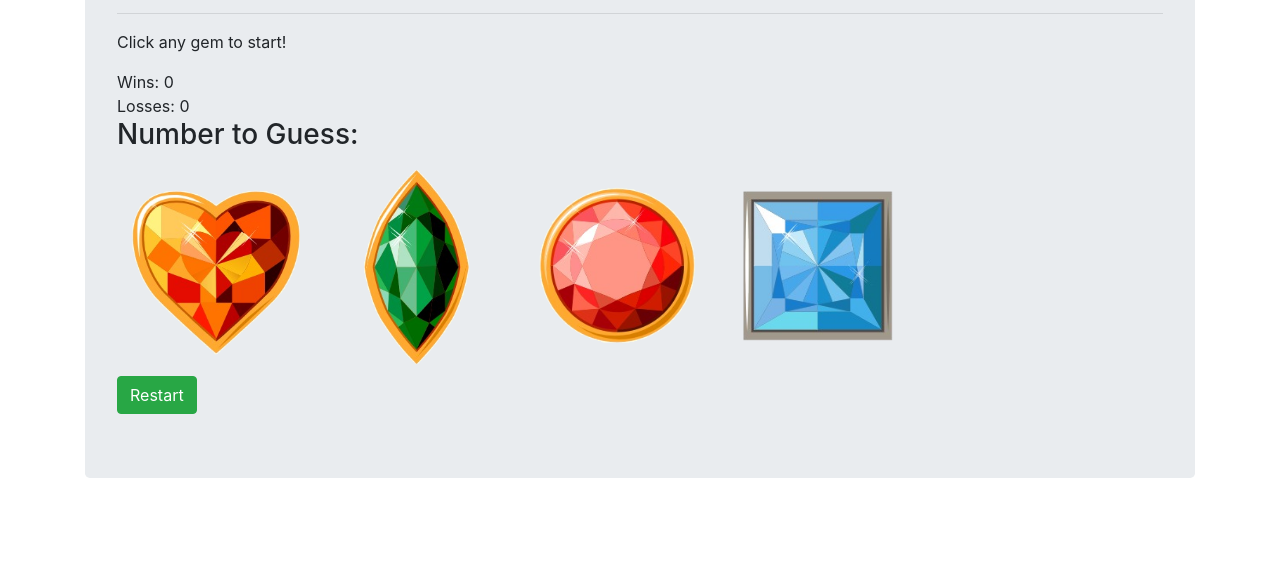
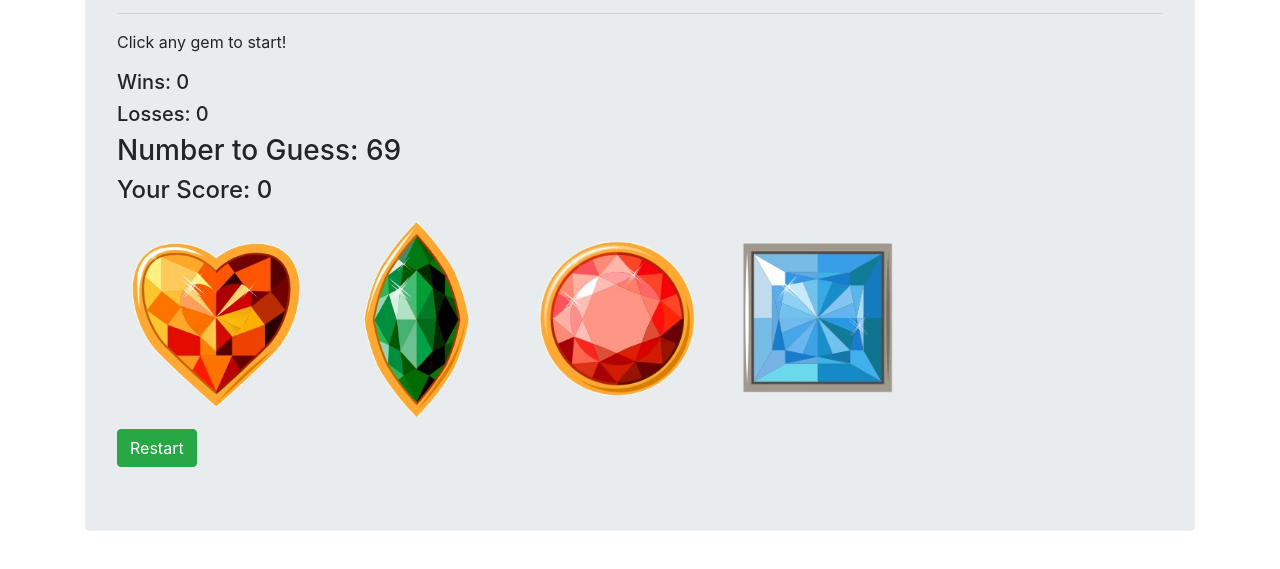
Before and after one commit to brandonpc/unit-4-game, a plain HTML site: page index.html in a window 1280 px wide. Shown: the part 115-684 px from the top of the page. Drawn offline with nearby package versions, Linux system fonts and the light colour scheme.

Commit message:
the buttons work!

```diff
--- a/assets/javascript/game.js
+++ b/assets/javascript/game.js
@@ -10,49 +10,67 @@ $(document).ready(function () {
 
 
     // pushes to html
-    $(".winning-number").text(winningNumber);
-    // $(".user-total").text(userTotal);
-    // $(".wins").text(wins);
-    // $(".losses").text(losses);
+    function printStuff() {
+        $(".winning-number").text(winningNumber);
+        $(".user-total").text(userTotal);
+        $(".wins").text(wins);
+        $(".losses").text(losses);
+    }
 
     // randomly select a winningNumber between 19-120
     winningNumber = Math.floor(Math.random() * 120) + 19;
+    console.log(winningNumber);
 
     // randomly generate values for gems(x4) 1-12
-    gemPointValue = Math.floor(Math.random() * 12) + 1;
+    var gemPointValue = Math.floor(Math.random() * 12) + 1;
+    console.log(gemPointValue);
+
+    function randomGemValue() {
+        return Math.floor(Math.random() * 12) + 1;
+    }
 
     // variable to create gems (using images in folder: like in frige ex)
+    function initializeGemImage() {
+        for (var i = 0; i < gemArr.length; i++) {
+            var gemImage = $("<img>");
+            gemImage.addClass("gem-button");
+            gemImage.attr("data-gemvalue", randomGemValue());
+            gemImage.attr("src", gemArr[i]);
+            gemImage.attr("width", "200px");
+            $("#gem-buttons-make").append(gemImage);
+        }
+        // REMEMBER: it's not called yet.
+
+    }
+
+    initializeGemImage();
+
     function startGame() {
-        // start game with 0 wins/losses/userTotal?
+        // start game with 0 wins/losses/userTotal
         wins = 0;
         losses = 0;
         userTotal = 0;
 
-
-
-        for (var i = 0; i < gemArr.length; i++) {
-            var gemImage = $("<img>");
-            gemImage.addClass("gem-button");
-            gemImage.attr("data-gemValue", gemPointValue);
-            gemImage.attr("src", gemArr[i]);
-            gemImage.attr("width", "200px");
-            $("#gem-buttons").append(gemImage);
-        }
-        // REMEMBER: it's not called yet.
+        printStuff();
     };
 
     $(".gem-button").on("click", function () {
-        var gemValue = ($(this).attr("data-gemValue"));
+
+        var gemValue = ($(this).attr("data-gemvalue"));
         gemValue = parseInt(gemValue);
+        console.log("the gem point value");
+        console.log(gemValue);
+
         userTotal += gemValue;
-        // print
+        // print?
         if (userTotal === winningNumber) {
             wins++;
-        }
-        if (userTotal > winningNumber) {
+        } else if (userTotal >= winningNumber) {
             losses++;
         }
         // REMEMBER: called when clicked
+        console.log(gemValue);
+        printStuff();
     });
 
 
@@ -63,8 +81,10 @@ $(document).ready(function () {
         startGame();
 
     });
+
     // Call startGame function
     startGame();
+
 });
 
 
--- a/index.html
+++ b/index.html
@@ -29,22 +29,28 @@
 
                 <!-- wins & losses -->
                 <div class="scoreboard">
-                    <div class="wins">Wins: 0</div>
-                    <div class="losses">Losses: 0</div>
+                    <div>
+                        <h5>Wins: <span class="wins"></span></h5>
+                    </div>
+                    <div>
+                        <h5>Losses: <span class="losses"></span></h5>
+                    </div>
                 </div>
                 <div class="gameplay">
 
                     <!-- display random number -->
                     <div>
-                        <h3>Number to Guess:<span id="winning-number"></span></h3>
+                        <h3>Number to Guess: <span class="winning-number"></span></h3>
                     </div>
 
                     <!-- display total score -->
-                    <div class="user-total"></div>
+                    <div>
+                        <h4>Your Score: <span class="user-total"></span></h4>
+                    </div>
                 </div>
 
                 <!-- 4 gems displayed as buttons -->
-                <div id="gem-buttons"></div>
+                <div id="gem-buttons-make"></div>
 
 
                 <!-- clear/restart button? -->
```
